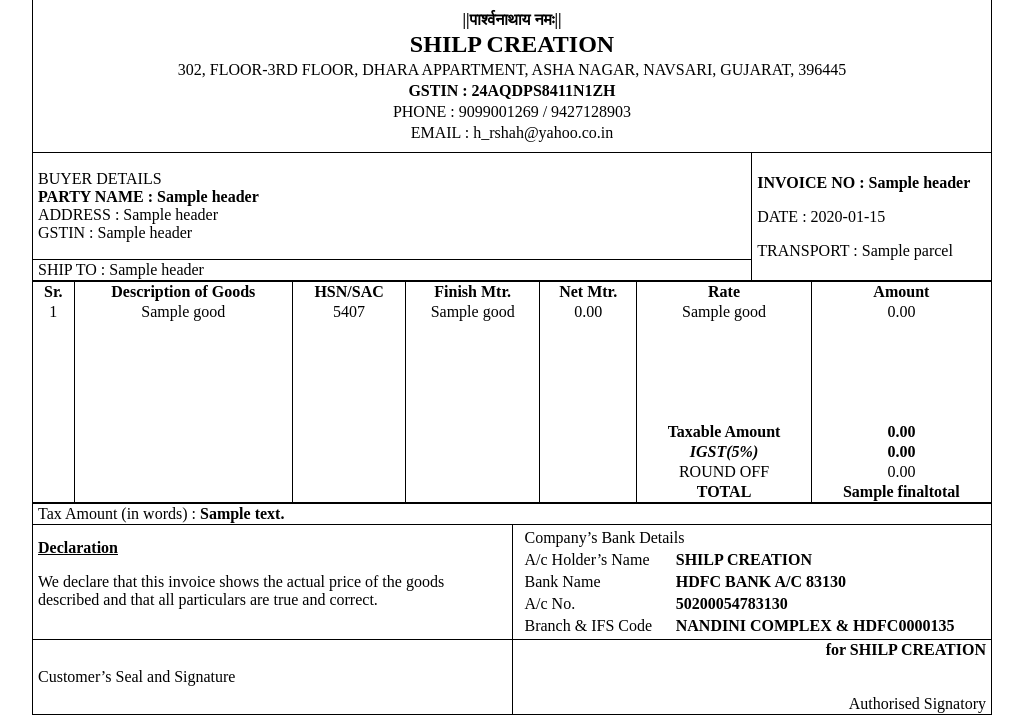
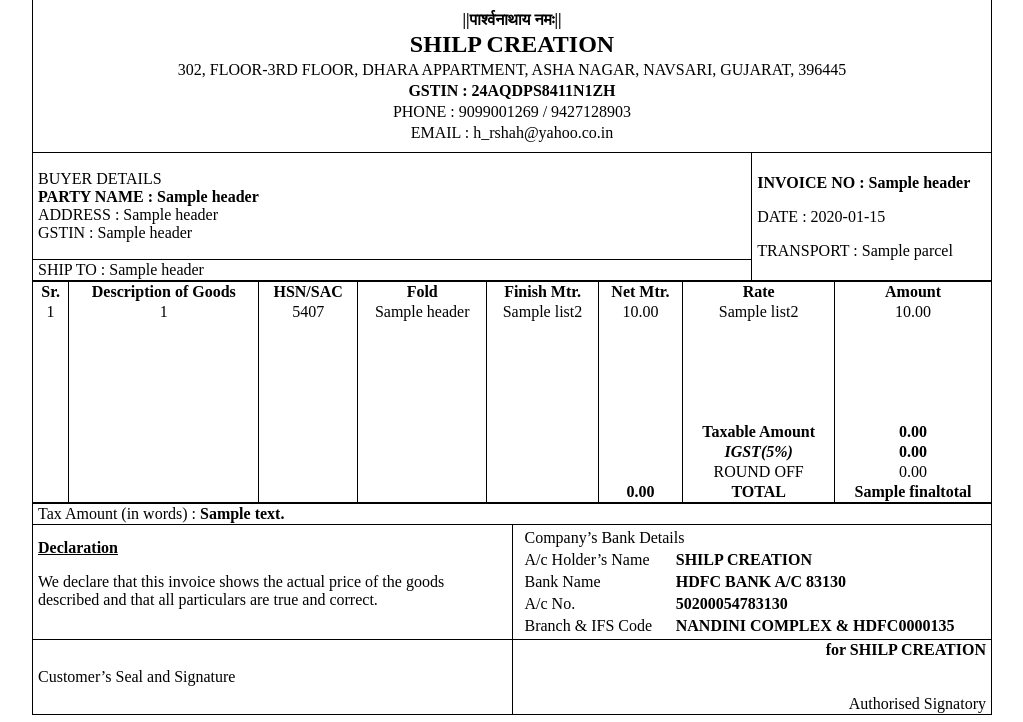
Before and after one commit to shahsapnil/ShilpCreation1, a Flask app: template templates/taxinvoice.html in a window 1280 px wide. Shown: the part 60-782 px from the top of the page, without its empty margins (128-1151 px from the left). Run offline with Flask 2, Linux system fonts and the light colour scheme; the template is opened without the code that fills it: most values are stand-ins (such as "Sample title", 1, 10 or a date in 2020); some libraries are stand-ins or nearby versions.

Commit message:
Add files via upload
v1.1 with multiple goods entry

```diff
--- a/templates/taxinvoice.html
+++ b/templates/taxinvoice.html
@@ -109,27 +109,31 @@
             <td><b>Sr.</b></td>
             <td><b>Description of Goods</b></td>
             <td><b>HSN/SAC</b></td>
-            <!-- <td><b>Fold</b></td> -->
+            <td><b>Fold</b></td>
             <td><b>Finish Mtr.</b></td>
             <td><b>Net Mtr.</b></td>
             <td><b>Rate</b></td>
             <td><b>Amount</b></td>
         </tr>
+        {% set count = namespace(value=1) %}
+        {% for i in list2 %}
         <tr>
-            <td>1</td>
-            <td>{{goods[0][1]}}</td>
+            <td>{{ count.value }}</td>
+            <td>{{i[0]}}</td>
             <td>5407</td>
-            <!-- <td>{{header[-1][1]}}</td> -->
-            <td>{{goods[1][1]}}</td>
-            <td>{{'%0.2f'| format(net_mtr|float)}}</td>
-            <td>{{goods[2][1]}}</td>
-            <td>{{'%0.2f'| format(total|float)}}</td>
+            <td>{{header[-1][1]}}</td>
+            <td>{{i[1]}}</td>
+            <td>{{'%0.2f'| format(i[3]|float)}}</td>
+            <td>{{i[2]}}</td>
+            <td>{{'%0.2f'| format(i[4]|float)}}</td>
         </tr>
+        {% set count.value = count.value + 1 %}
+        {% endfor %}
         <tr class="blank_row">
             <td></td>
             <td></td>
             <td></td>
-            <!-- <td></td> -->
+            <td></td>
             <td></td>
             <td></td>
             <td></td>
@@ -139,7 +143,7 @@
             <td></td>
             <td></td>
             <td></td>
-            <!-- <td></td> -->
+            <td></td>
             <td></td>
             <td></td>
             <td><b>Taxable Amount</b></td>
@@ -149,7 +153,7 @@
             <td></td>
             <td></td>
             <td></td>
-            <!-- <td></td> -->
+            <td></td>
             <td></td>
             <td></td>
             <td><i><b>IGST(5%)</b></i></td>
@@ -159,7 +163,7 @@
             <td></td>
             <td></td>
             <td></td>
-            <!-- <td></td> -->
+            <td></td>
             <td></td>
             <td></td>
             <td>ROUND OFF</td>
@@ -169,9 +173,9 @@
             <td></td>
             <td></td>
             <td></td>
-            <!-- <td></td> -->
             <td></td>
             <td></td>
+            <td><b>{{'%0.2f'| format(qty|float)}}</b></td>
             <td><b>TOTAL</b></td>
             <td><b>{{finaltotal}}</b></td>
         </tr>
```
Also changed, not shown: templates/details.html (+6 -6 lines).
